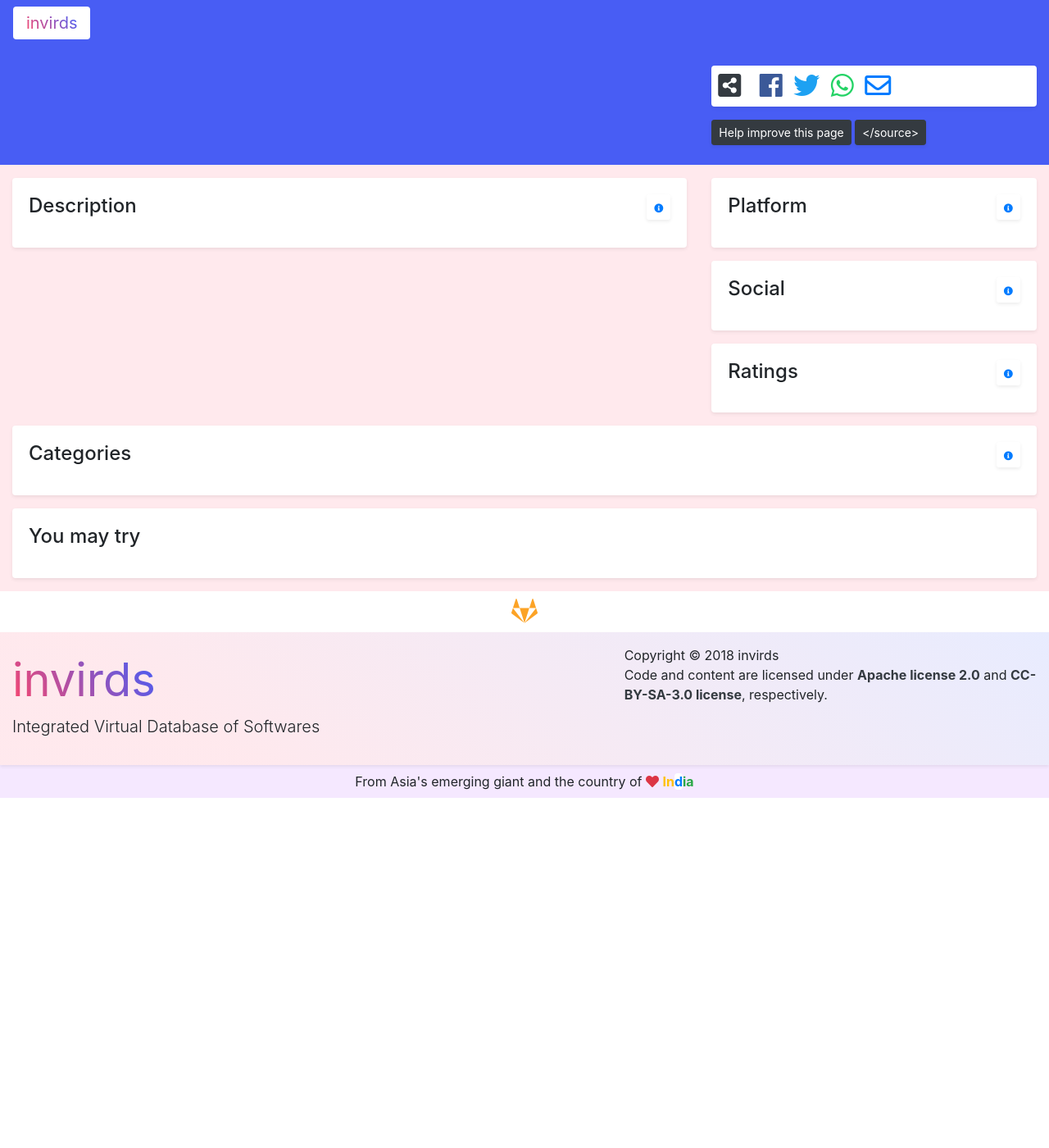
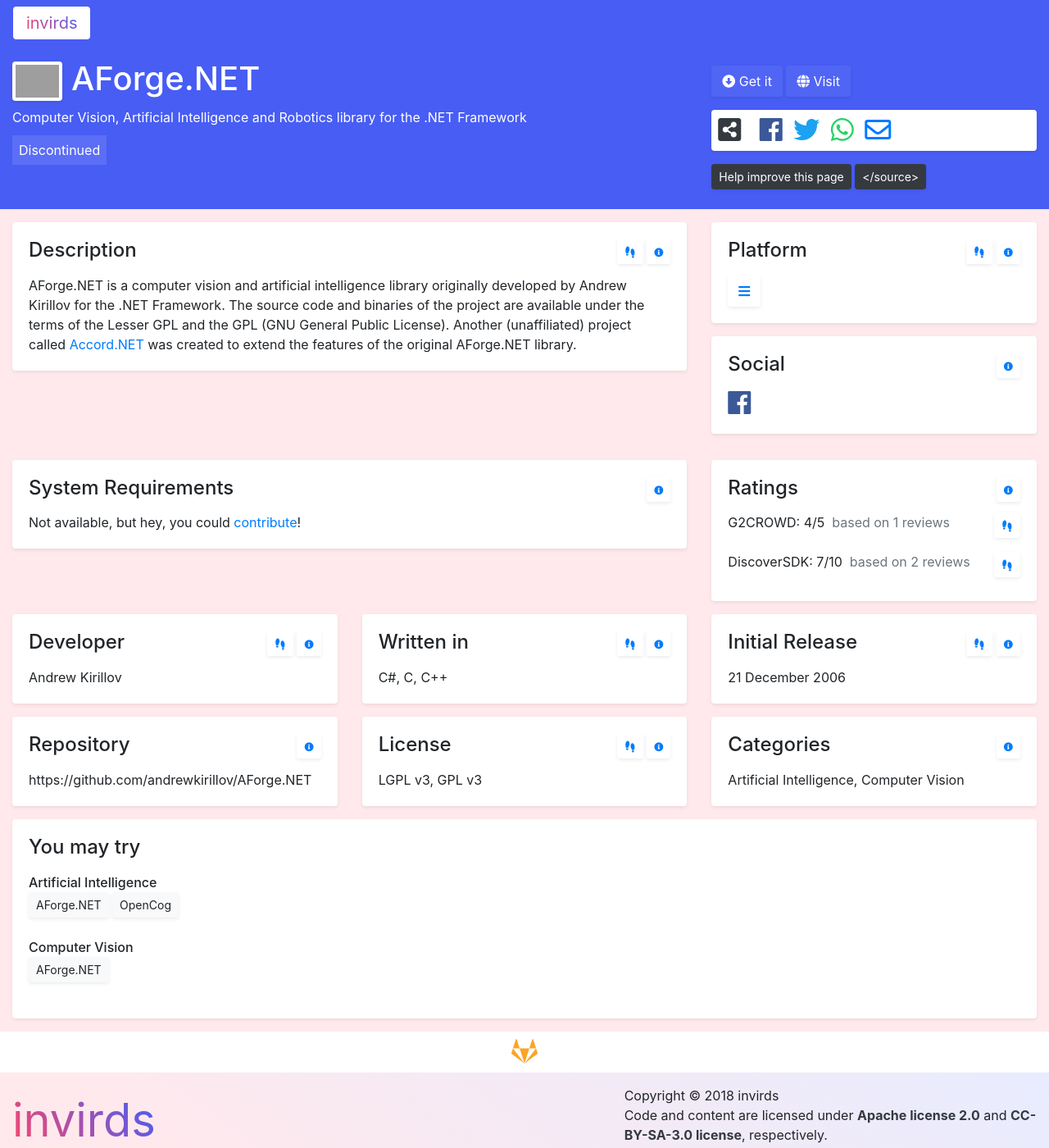
Before and after one commit to Softorage/Softorage, a Jekyll site: the page built from _software/aforge.net.md, in a window 1280 px wide and 1400 px high. Shown: the whole window at 82% size. Built offline with Jekyll 4.4.1, drawn with Linux system fonts in a browser that asks for light colours; grey boxes are pictures that could not be loaded.

Commit message:
layout adjust

```diff
--- a/_layouts/software.html
+++ b/_layouts/software.html
@@ -76,9 +76,9 @@ layout: default
 </div>
 <div class="container-fluid bg-clr1-light py-3">
   <div class="row">
-    <div class="col-md-8 mb-3">
+    <div class="col-md-8">
       <!-- #7 Description -->
-      <div class="card">
+      <div class="card mb-3">
         <div class="card-body">
           <span class="card-title h4">Description</span>
           <span class="float-right">
@@ -91,11 +91,16 @@ layout: default
           {% endif %}
           <a role="button" class="btn btn-sm" tabindex="0" data-toggle="popover" data-trigger="focus" data-original-title="What is this card" data-content="Helps you to quickly get a grasp of how and what the software does."><span class="fas fa-info-circle small"></span></a>
           </span>
-          <p class="card-text mt-3">{{ page.description }}</p>
+          <p class="card-text mt-3">
+          {% if page.description %}
+          {{ page.description }}
+          {% else %}Not available, but hey, you could <a href="#contribute">contribute</a>!
+          {% endif %}
+          </p>
         </div>
       </div>
     </div>
-    <div class="col-md-4 mb-3">
+    <div class="col-md-4">
       <!-- #13 Platform -->
       <div class="card mb-3">
         <div class="card-body">
@@ -123,10 +128,10 @@ layout: default
           {% endfor %}
           "><span class="fas fa-shoe-prints fa-rotate-270 small"></span></a>
           {% endif %}
-          <a role="button" class="btn btn-sm" tabindex="0" data-toggle="popover" data-trigger="focus" data-original-title="What is this card" data-content="Helps you to quickly get a grasp of how and what the software does."><span class="fas fa-info-circle small"></span></a>
+          <a role="button" class="btn btn-sm" tabindex="0" data-toggle="popover" data-trigger="focus" data-original-title="What is this card" data-content="Which platforms, is the software available on."><span class="fas fa-info-circle small"></span></a>
           </span>
           <p class="card-text mt-3">
-
+          {% if page.platform %}
           {% for env in page.platform %}
           {% if env.dskp %}
 
@@ -158,9 +163,9 @@ layout: default
           {% endif %}
           {% else %}
           {% if os[1] == "n" %}
-          <span class='border border-warning shadow-sm p-1'>{{ os[0] }}</span>
+          <span class='border border-warning shadow-sm p-2'>{{ os[0] }}</span>
           {% else %}
-          <span class='shadow-sm p-1'>{{ os[0] }}</span>
+          <span class='shadow-sm p-2'>{{ os[0] }}</span>
           {% endif %}
           {% endif %}
           {% endfor %}
@@ -184,9 +189,9 @@ layout: default
           {% endif %}
           {% else %}
           {% if os[1] == "n" %}
-          <span class='border border-warning shadow-sm p-1'>{{ os[0] }}</span>
+          <span class='border border-warning shadow-sm p-2'>{{ os[0] }}</span>
           {% else %}
-          <span class='shadow-sm p-1'>{{ os[0] }}</span>
+          <span class='shadow-sm p-2'>{{ os[0] }}</span>
           {% endif %}
           {% endif %}
           {% endfor %}
@@ -210,9 +215,9 @@ layout: default
           {% endif %}
           {% else %}
           {% if os[1] == "n" %}
-          <span class='border border-warning shadow-sm p-1'>{{ os[0] }}</span>
+          <span class='border border-warning shadow-sm p-2'>{{ os[0] }}</span>
           {% else %}
-          <span class='shadow-sm p-1'>{{ os[0] }}</span>
+          <span class='shadow-sm p-2'>{{ os[0] }}</span>
           {% endif %}
           {% endif %}
           {% endfor %}
@@ -223,9 +228,9 @@ layout: default
           <a role="button" class="btn" tabindex="0" data-toggle="popover" data-trigger="focus" data-html="true" data-original-title="Else" data-content="
           {% for item in env.else %}
           {% if item[1] == "n" %}
-          <span class='border border-warning shadow-sm p-1'>{{ item[0] }}</span>
+          <span class='border border-warning shadow-sm p-2'>{{ item[0] }}</span>
           {% else %}
-          <span class='shadow-sm p-1'>{{ item[0] }}</span>
+          <span class='shadow-sm p-2'>{{ item[0] }}</span>
           {% endif %}
           {% endfor %}
           "><span class="fas fa-bars"></span></a>
@@ -233,6 +238,8 @@ layout: default
           {% endif %}
           {% endfor %}
 
+          {% else %}Not available, but hey, you could <a href="#contribute">contribute</a>!
+          {% endif %}
           </p>
         </div>
       </div>
@@ -241,9 +248,10 @@ layout: default
         <div class="card-body">
           <span class="card-title h4">Social</span>
           <span class="float-right">
-          <a role="button" class="btn btn-sm" tabindex="0" data-toggle="popover" data-trigger="focus" data-original-title="What is this card" data-content="Helps you to quickly get a grasp of how and what the software does."><span class="fas fa-info-circle small"></span></a>
+          <a role="button" class="btn btn-sm" tabindex="0" data-toggle="popover" data-trigger="focus" data-original-title="What is this card" data-content="Social presence across the internet."><span class="fas fa-info-circle small"></span></a>
           </span>
           <p class="card-text mt-3">
+            {% if page.social %}
             {% for social in page.social %}
             {% if forloop.last == false %}
             {% if social.name == "Wikipedia" %}
@@ -279,15 +287,18 @@ layout: default
             {% endif %}
             {% endif %}
             {% endfor %}
+            {% else %}Not available, but hey, you could <a href="#contribute">contribute</a>!
+            {% endif %}
           </p>
         </div>
       </div>
     </div>
   </div>
+</div>
+<div class="container-fluid bg-clr1-light py-3">
   <div class="row">
-    <div class="col-md-8 mb-3">
+    <div class="col-md-8">
       <!-- #8 System Requirements -->
-      {% if minimum or recommended or optimal %}
       <div class="card mb-3">
         <div class="card-body">
           <span class="card-title h4">System Requirements</span>
@@ -298,9 +309,10 @@ layout: default
           '{{ src }}'
           {% endfor %}
           "><span class="fas fa-shoe-prints fa-rotate-270 small"></span></a>{% endif %}
-          <a role="button" class="btn btn-sm" tabindex="0" data-toggle="popover" data-trigger="focus" data-original-title="What is this card" data-content="Helps you to quickly get a grasp of how and what the software does."><span class="fas fa-info-circle small"></span></a>
+          <a role="button" class="btn btn-sm" tabindex="0" data-toggle="popover" data-trigger="focus" data-original-title="What is this card" data-content="System configuration you should have to run the software peacefully."><span class="fas fa-info-circle small"></span></a>
           </span>
           <div class="card-text mt-3">
+            {% if minimum or recommended or optimal %}
             <div class="table-responsive-md">
               <table class="table table-bordered">
                 <thead>
@@ -348,25 +360,26 @@ layout: default
               </table>
             </div>
             <!-- /table-responsive -->
+            {% else %}Not available, but hey, you could <a href="#contribute">contribute</a>!
+            {% endif %}
           </div>
           <!-- /card-text -->
         </div>
         <!-- /card-body -->
       </div>
       <!-- /card -->
-      {% endif %}
     </div>
     <!-- /col-md-8 -->
-    <div class="col-md-4 mb-3">
+    <div class="col-md-4">
       <!-- Rating -->
       <div class="card">
         <div class="card-body">
           <span class="card-title h4">Ratings</span>
           <span class="float-right">
-          <a role="button" class="btn btn-sm" tabindex="0" data-toggle="popover" data-trigger="focus" data-original-title="What is this card" data-content="Helps you to quickly get a grasp of how and what the software does."><span class="fas fa-info-circle small"></span></a>
+          <a role="button" class="btn btn-sm" tabindex="0" data-toggle="popover" data-trigger="focus" data-original-title="What is this card" data-content="An overview of various reviews and ratings by different reviewers."><span class="fas fa-info-circle small"></span></a>
           </span>
           <p class="card-text mt-3">
-
+          {% if page.rating %}
           {% for rt in page.rating %}
           <!-- in case it isn't last forloop, break line after each rating -->
           {% if forloop.last == false %}
@@ -424,7 +437,8 @@ layout: default
           </div>
           {% endif %}
           {% endfor %}
-
+          {% else %}Not available, but hey, you could <a href="#contribute">contribute</a>!
+          {% endif %}
           </p>
         </div>
       </div>
@@ -432,6 +446,8 @@ layout: default
     <!-- /col-md-4 -->
   </div>
   <!-- /row -->
+</div>
+<div class="container-fluid bg-clr1-light pb-3">
   {% if page.developer or page.written_in or page.initial_release %}
   <div class="card-deck mb-3">
     <!-- #9 Developer -->
@@ -446,7 +462,7 @@ layout: default
         '{{ src }}'
         {% endfor %}
         "><span class="fas fa-shoe-prints fa-rotate-270 small"></span></a>{% endif %}
-        <a role="button" class="btn btn-sm" tabindex="0" data-toggle="popover" data-trigger="focus" data-original-title="What is this card" data-content="Helps you to quickly get a grasp of how and what the software does."><span class="fas fa-info-circle small"></span></a>
+        <a role="button" class="btn btn-sm" tabindex="0" data-toggle="popover" data-trigger="focus" data-original-title="What is this card" data-content="Get to know who developed the software."><span class="fas fa-info-circle small"></span></a>
         </span>
         <p class="card-text mt-3">
         {% for dev in page.developer %}
@@ -472,7 +488,7 @@ layout: default
         '{{ src }}'
         {% endfor %}
         "><span class="fas fa-shoe-prints fa-rotate-270 small"></span></a>{% endif %}
-        <a role="button" class="btn btn-sm" tabindex="0" data-toggle="popover" data-trigger="focus" data-original-title="What is this card" data-content="Helps you to quickly get a grasp of how and what the software does."><span class="fas fa-info-circle small"></span></a>
+        <a role="button" class="btn btn-sm" tabindex="0" data-toggle="popover" data-trigger="focus" data-original-title="What is this card" data-content="Computer language(s), the software is written in."><span class="fas fa-info-circle small"></span></a>
         </span>
         <p class="card-text mt-3">
         {% for wr_in in page.written_in %}
@@ -499,7 +515,7 @@ layout: default
         {% endfor %}
         "><span class="fas fa-shoe-prints fa-rotate-270 small"></span></a>
         {% endif %}
-        <a role="button" class="btn btn-sm" tabindex="0" data-toggle="popover" data-trigger="focus" data-original-title="What is this card" data-content="Helps you to quickly get a grasp of how and what the software does."><span class="fas fa-info-circle small"></span></a>
+        <a role="button" class="btn btn-sm" tabindex="0" data-toggle="popover" data-trigger="focus" data-original-title="What is this card" data-content="When was the software initially released."><span class="fas fa-info-circle small"></span></a>
         </span>
         <p class="card-text mt-3">
         {% for in_re in page.initial_release %}
@@ -523,7 +539,7 @@ layout: default
       <div class="card-body">
         <span class="card-title h4">Repository</span>
         <span class="float-right">
-        <a role="button" class="btn btn-sm" tabindex="0" data-toggle="popover" data-trigger="focus" data-original-title="What is this card" data-content="Helps you to quickly get a grasp of how and what the software does."><span class="fas fa-info-circle small"></span></a>
+        <a role="button" class="btn btn-sm" tabindex="0" data-toggle="popover" data-trigger="focus" data-original-title="What is this card" data-content="Where you can find source code of the software. Have a look!"><span class="fas fa-info-circle small"></span></a>
         </span>
         <p class="card-text mt-3">
         {% for repo in page.repository %}
@@ -549,7 +565,7 @@ layout: default
         '{{ src }}'
         {% endfor %}
         "><span class="fas fa-shoe-prints fa-rotate-270 small"></span></a>{% endif %}
-        <a role="button" class="btn btn-sm" tabindex="0" data-toggle="popover" data-trigger="focus" data-original-title="What is this card" data-content="Helps you to quickly get a grasp of how and what the software does."><span class="fas fa-info-circle small"></span></a>
+        <a role="button" class="btn btn-sm" tabindex="0" data-toggle="popover" data-trigger="focus" data-html="true" data-original-title="What is this card" data-content="License helps you to know the terms by which use of software is allowed. To quickly get a grasp, refer <a href='https://tldrlegal.com/'>tl;drLegal</a>."><span class="fas fa-info-circle small"></span></a>
         </span>
         <p class="card-text mt-3">
         {% for lic in page.license %}
@@ -569,7 +585,7 @@ layout: default
       <div class="card-body">
         <span class="card-title h4">Categories</span>
         <span class="float-right">
-        <a role="button" class="btn btn-sm" tabindex="0" data-toggle="popover" data-trigger="focus" data-original-title="What is this card" data-content="Helps you to quickly get a grasp of how and what the software does."><span class="fas fa-info-circle small"></span></a>
+        <a role="button" class="btn btn-sm" tabindex="0" data-toggle="popover" data-trigger="focus" data-original-title="What is this card" data-content="What type of software it is. Helps you with classification."><span class="fas fa-info-circle small"></span></a>
         </span>
         <p class="card-text mt-3">
         {% for category in page.categories %}
--- a/_software/aforge.net.md
+++ b/_software/aforge.net.md
@@ -45,8 +45,8 @@ source:
     - else: ["https://en.wikipedia.org/wiki/AForge.NET"]
   license: ["https://en.wikipedia.org/wiki/AForge.NET", "http://www.aforgenet.com/framework/license.html"]
   rating:
-    - ["G2CROWD", "u", "https://www.g2crowd.com/products/aforge-machinelearning/reviews]
-    - ["DiscoverSDK", "u", "http://www.discoversdk.com/products/aforge.net-framework-2.2.5#/overview]
+    - ["G2CROWD", "u", "https://www.g2crowd.com/products/aforge-machinelearning/reviews"]
+    - ["DiscoverSDK", "u", "http://www.discoversdk.com/products/aforge.net-framework-2.2.5#/overview"]
   status: ["http://crsouza.com/2010/05/20/accord-net-framework-an-extension-to-aforge-net/"]
 
 rating:
```
Also changed, not shown: _software/blender.md (+1 -1 lines), _software/evince.md (+1 -1 lines), _software/opencog.md (+1 -1 lines), README.md.
